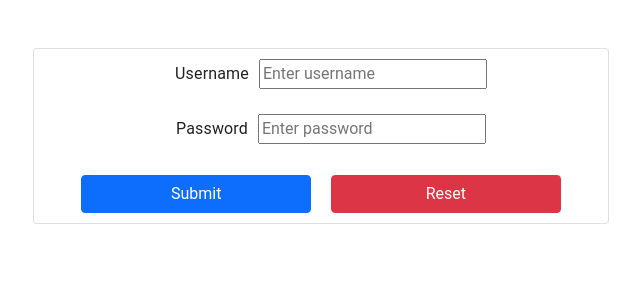
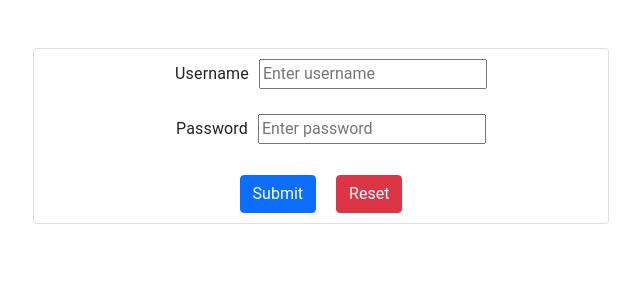
Before and after one commit to WFT-Interns/react-pratice-jenish, a React (Create React App) app: page / in a window 1280 px wide. Shown: the top 300 px of the page, without its empty margins (319-959 px from the left). Built offline with nearby package versions, Linux system fonts and the light colour scheme.

Commit message:
removed css of login

```diff
--- a/src/App.css
+++ b/src/App.css
@@ -28,12 +28,6 @@
   color: #61dafb;
 }
 
-.form-group, .card, button{
-  width: 40%;
-  margin-left: 30%;
-}
-
-
 
 @keyframes App-logo-spin {
   from {
```
